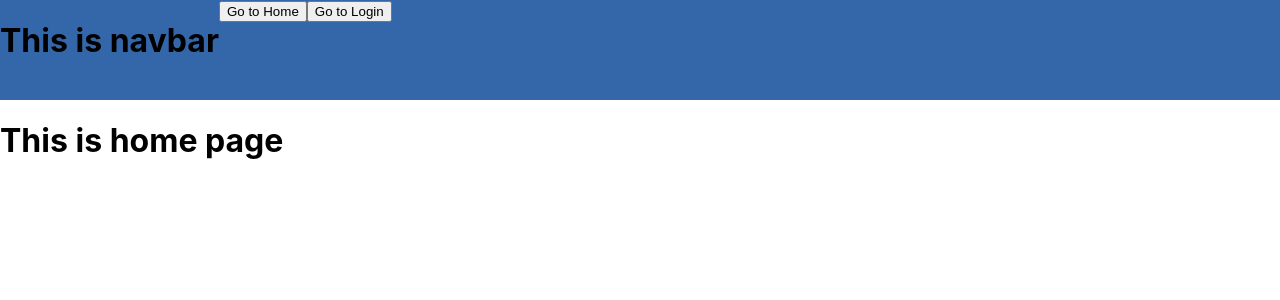
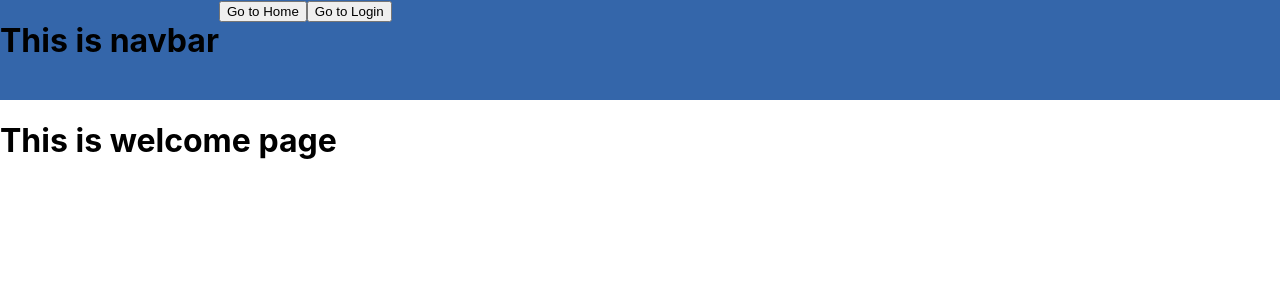
Before and after one commit to bliongosari/nuggets-personal-crm, a React (Create React App) app in the folder client/: page / in a window 1280 px wide. Shown: the top 300 px of the page. Built offline with nearby package versions, Linux system fonts and the light colour scheme.

Commit message:
added frontend pages

```diff
--- a/client/src/App.js
+++ b/client/src/App.js
@@ -1,8 +1,11 @@
 import React from "react";
 import { BrowserRouter, Route, Switch } from "react-router-dom";
 import "./App.css";
+import Welcome from "./components/Welcome/Welcome.js"
 import Home from "./components/Home/Home.js";
 import Login from "./components/Login/Login.js";
+import Signup from "./components/Signup/Signup.js"
+import Sidebar from "./components/Sidebar/Sidebar.js"
 import Navbar from "./components/Navbar/Navbar.js";
 
 function App() {
@@ -11,8 +14,10 @@ function App() {
       <div className="app">
         <Navbar />
         <Switch>
-          <Route exact path="/" component={Home} />
+          <Route exact path="/" component={Welcome} />
           <Route exact path="/login" component={Login} />
+          <Route exact path="/signup" component={Signup} />
+          <Route exact path="/home" component={Home} />
         </Switch>
       </div>
     </BrowserRouter>
--- a/client/src/components/Home/Home.js
+++ b/client/src/components/Home/Home.js
@@ -4,7 +4,6 @@ import "./Home.css";
 function Home() {
   return (
     <div className="home">
-      {/* <Login></Login> */}
       <h1>This is home page</h1>
     </div>
   );
--- /dev/null
+++ b/client/src/components/Welcome/Welcome.js
@@ -0,0 +1,12 @@
+import React from "react";
+import "./Welcome.css";
+
+function Welcome() {
+  return (
+    <div className="welcome">
+      <h1>This is welcome page</h1>
+    </div>
+  );
+}
+
+export default Welcome;
```
Also changed, not shown: client/src/components/Signup/Signup.js (added), client/src/components/Welcome/Welcome.css (added).
